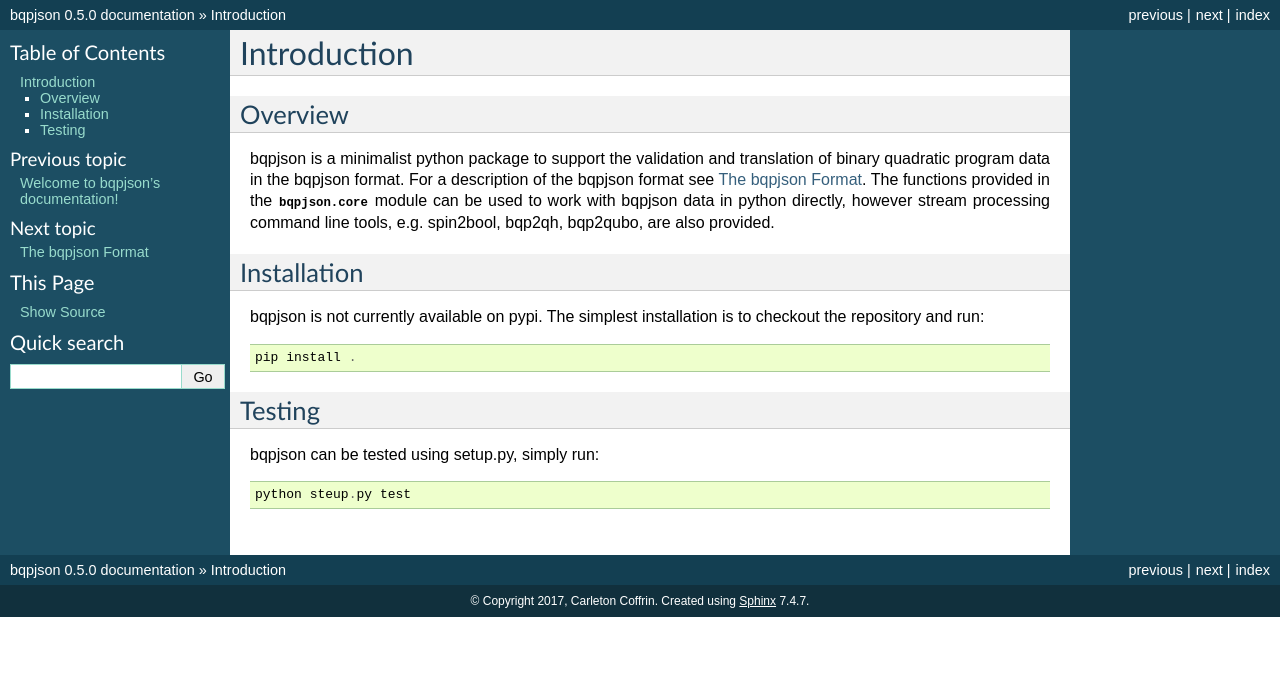
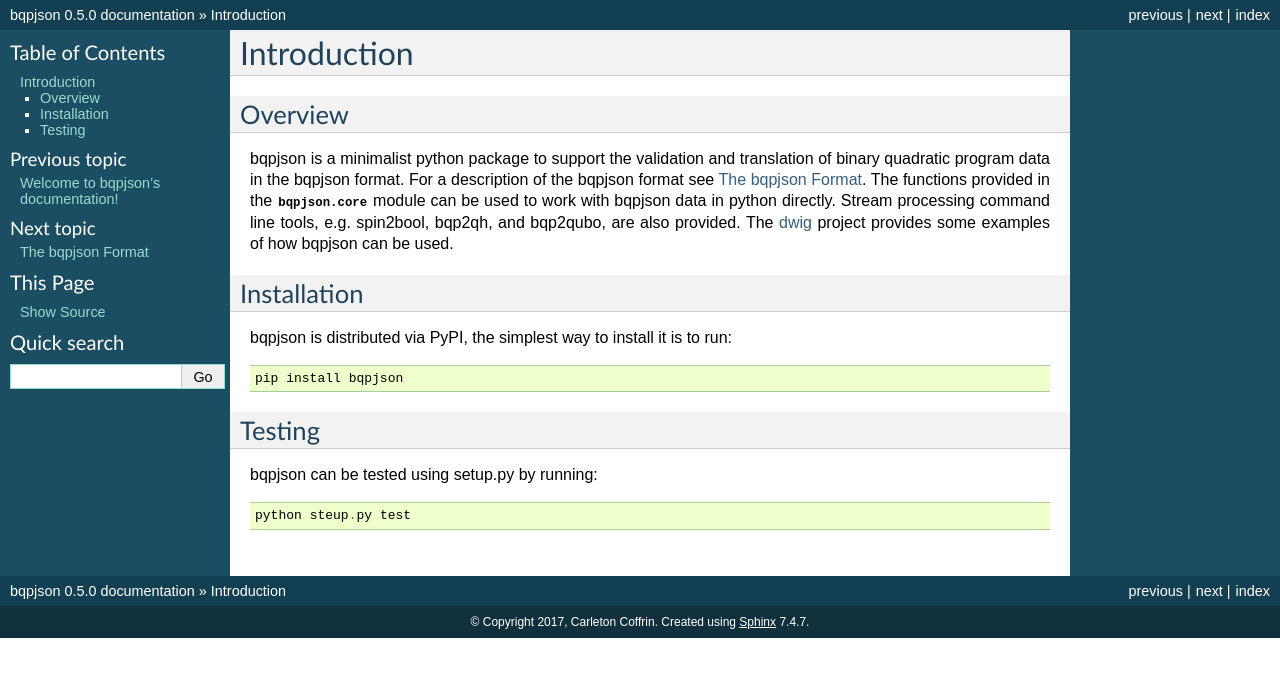
Before and after one commit to lanl-ansi/bqpjson, a Sphinx documentation site: the page built from docs/introduction.rst, in a window 1280 px wide. Shown: the top 677 px of the page. Built offline with Sphinx 7.4.7, drawn with Linux system fonts in a browser that asks for light colours; the version number is read from the project's files by our own code.

Commit message:
Updating install instructions (#14)
updating install instructions in readme and introduction

```diff
--- a/docs/introduction.rst
+++ b/docs/introduction.rst
@@ -5,20 +5,20 @@ Introduction
 Overview
 ------------------------
 
-bqpjson is a minimalist python package to support the validation and translation of binary quadratic program data in the bqpjson format.  For a description of the bqpjson format see :ref:`bqpjson_format`.  The functions provided in the :class:`bqpjson.core` module can be used to work with bqpjson data in python directly, however stream processing command line tools, e.g. spin2bool, bqp2qh,  bqp2qubo, are also provided.
+bqpjson is a minimalist python package to support the validation and translation of binary quadratic program data in the bqpjson format.  For a description of the bqpjson format see :ref:`bqpjson_format`.  The functions provided in the :class:`bqpjson.core` module can be used to work with bqpjson data in python directly.  Stream processing command line tools, e.g. spin2bool, bqp2qh, and bqp2qubo, are also provided.  The `dwig <https://github.com/lanl-ansi/dwig>`_ project provides some examples of how bqpjson can be used.
 
 
 Installation
 ------------------------
 
-bqpjson is not currently available on pypi.  The simplest installation is to checkout the repository and run::
+bqpjson is distributed via PyPI, the simplest way to install it is to run::
 
-    pip install .
+    pip install bqpjson
 
 
 Testing
 ------------------------
 
-bqpjson can be tested using setup.py, simply run::
+bqpjson can be tested using setup.py by running::
 
     python steup.py test
```
Also changed, not shown: README.rst (+7 -3 lines).
